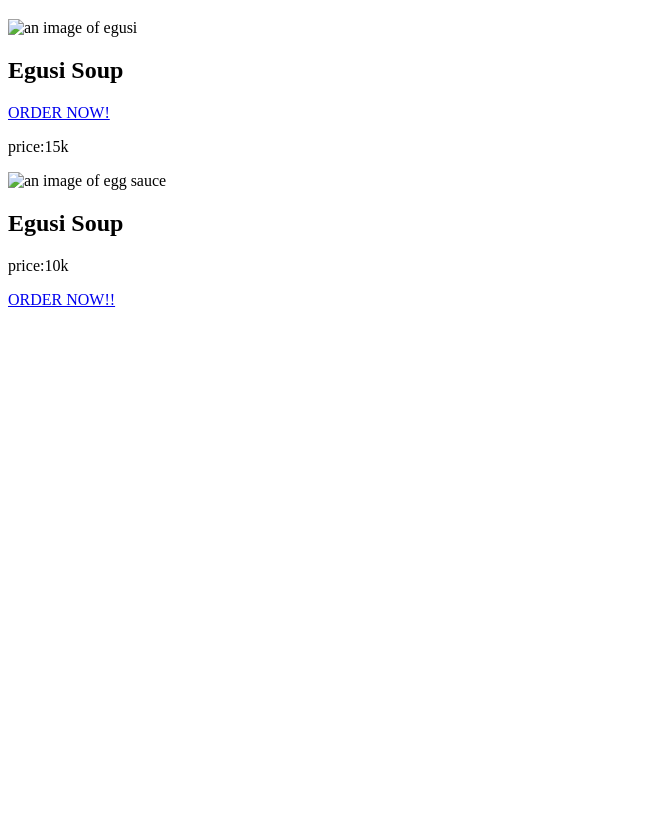
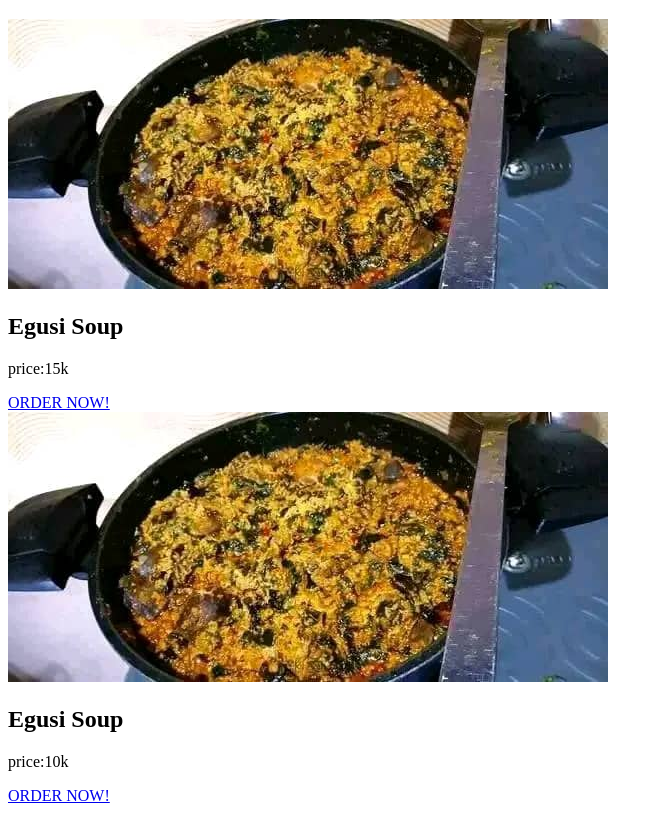
Before and after one commit to Mianky007/RECIPE-APP, a plain HTML site: page index.html in a window 1280 px wide. Shown: the part 61-874 px from the top of the page, without its empty margins (0-663 px from the left). Before the commit the page ends 800 px from the top, so only its background shows below. Drawn offline with Linux system fonts and the light colour scheme.

Commit message:
feat:pages

```diff
--- a/index.html
+++ b/index.html
@@ -1,5 +1,6 @@
 <!DOCTYPE html>
 <html lang="en">
+
 <head>
     <meta charset="UTF-8">
     <meta name="viewport" content="width=, initial-scale=1.0">
@@ -8,19 +9,25 @@
 
     </style>
 </head>
+
 <body>
-<h1>CENT KITCHEN</h1>
-<img src="IMG-20251212-WA0001.jpg" alt="an image of egusi">
-<h2>Egusi Soup</h2>
-<a href="egusi.html"><span>ORDER NOW!</span></a>
+    <h1>CENT KITCHEN</h1>
 
-<p>price:15k</p>
+    <div>
+        <img src="/assets/IMG-20251212-WA0001.jpg" alt="an image of egusi">
+        <h2>Egusi Soup</h2>
+        <a href="/pages/egusi.html"></a>
+        <p>price:15k</p>
+        <a href="/pages/egusi.html"><span>ORDER NOW!</span></a>
+    </div>
 
-</a>
-<img src="IMG-20251212-WA0001.jpg" alt="an image of egg sauce">
-<h2>Egusi Soup</h2>
-<p>price:10k</p>
-<a href="egusi.html"><span>ORDER NOW!!</span></a>
+    <div>
+        <img src="/assets/IMG-20251212-WA0001.jpg" alt="an image of egg sauce">
+        <h2>Egusi Soup</h2>
+        <a href="/pages/egusi.html"></a>
+        <p>price:10k</p>
+        <a href="/pages/egusi.html"><span>ORDER NOW!</span></a>
+    </div>
 
 </body>
 
```
Also changed, not shown: pages/eggsauce.html (+1 -1 lines), pages/egusi.html (+1 -1 lines).
